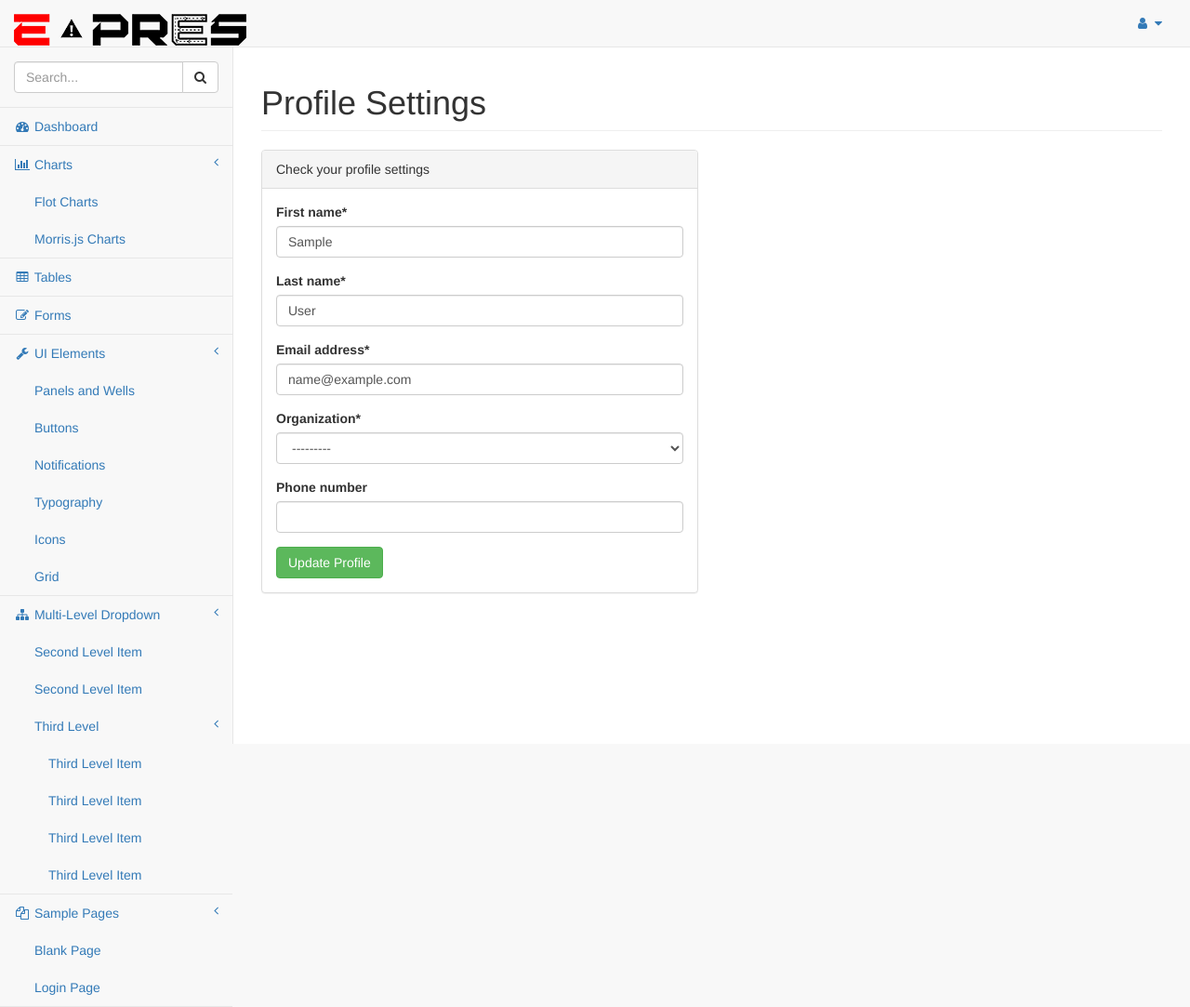
After one commit to donMichaelL/e_pres_site, a Django app: page /profile/ in a window 1280 px wide. The commit adds this page. Shown: the whole page at 93% size. Run offline with Django 3.2, Linux system fonts and the light colour scheme; the visitor is signed in with stand-in values (Sample User, id 1); some libraries are stand-ins or nearby versions.

Commit message:
User Menu Created

```diff
--- /dev/null
+++ b/e_pres/accounts/forms.py
@@ -0,0 +1,29 @@
+from django.conf import settings
+from django import forms
+from .models import UserProfile
+
+
+from django.contrib.auth.models import User
+
+class UserForm(forms.ModelForm):
+    def __init__(self, *args, **kwargs):
+        super(UserForm, self).__init__(*args, **kwargs)
+        self.fields['first_name'].required = True
+        self.fields['last_name'].required = True
+        self.fields['email'].required = True
+
+    class Meta:
+        model = User
+        fields = ['first_name', 'last_name', 'email']
+
+
+
+
+class UserProfileForm(forms.ModelForm):
+    def __init__(self, *args, **kwargs):
+        super(UserProfileForm, self).__init__(*args, **kwargs)
+        self.fields['organization'].required = True
+
+    class Meta:
+        model = UserProfile
+        exclude = ['user']
--- a/e_pres/accounts/views.py
+++ b/e_pres/accounts/views.py
@@ -1,13 +1,45 @@
 from django.shortcuts import render
 from django.views.generic import View
 from allauth.account.forms import LoginForm
+from allauth.account.views import PasswordChangeView
+from buildings.models import Building
+from .forms import UserForm, UserProfileForm
 # Create your views here.
 
 class HomepageView(View):
     def get(self, request, *args, **kwargs):
         if request.user.is_authenticated():
-            print 'Hello'
+            buildings = request.user.building_set.all()
+            context = {'buildings': buildings}
+            return render(request,'dashboard/buildings.html', context)
         else:
             form = LoginForm()
             context = {'form': form}
             return render(request, 'account/login.html', context)
+
+
+class LoginAfterPasswordChangeView(PasswordChangeView):
+    success_url = "/"
+
+
+class ProfileFormView(View):
+    def get(self, request, *args, **kwargs):
+        user_form = UserForm(instance=request.user)
+        user_profile_form = UserProfileForm(instance=request.user.userprofile)
+        context = {
+            'user_form': user_form,
+            'user_profile_form': user_profile_form
+        }
+        return render(request,'dashboard/profile.html', context)
+
+    def post(self, request, *args, **kwargs):
+        user_form = UserForm(data=request.POST, instance=request.user)
+        user_profile_form = UserProfileForm(data=request.POST, instance=request.user.userprofile)
+        if user_form.is_valid() and user_profile_form.is_valid():
+            user_form.save()
+            user_profile_form.save()
+        context = {
+                'user_form': user_form,
+                'user_profile_form': user_profile_form
+        }
+        return render(request,'dashboard/profile.html', context)
--- a/e_pres/e_pres/settings.py
+++ b/e_pres/e_pres/settings.py
@@ -130,7 +130,7 @@
 
 # Django All auth
 LOGIN_URL = '/'
-LOGIN_REDIRECT_URL = '/ '
+LOGIN_REDIRECT_URL = '/'
 ACCOUNT_AUTHENTICATION_METHOD = 'username_email'
 
 # Crispy forms
--- a/e_pres/e_pres/urls.py
+++ b/e_pres/e_pres/urls.py
@@ -17,11 +17,13 @@
 from django.conf.urls import patterns, url, include
 from django.contrib import admin
 from django.conf.urls.static import static
-from accounts.views import HomepageView
+from accounts.views import HomepageView, LoginAfterPasswordChangeView, ProfileFormView
 
 urlpatterns = [
     url(r'^$', HomepageView.as_view(), name="homepage"),
     url(r'^admin/', admin.site.urls),
+    url(r'^profile/$', ProfileFormView.as_view(), name="profile_settings"),
+    url(r'^accounts/password/change/$', LoginAfterPasswordChangeView.as_view(), name='account_change_password'),
     url(r'^accounts/', include('allauth.urls')),
 ]
 
--- a/e_pres/templates/account/base_visitor.html
+++ b/e_pres/templates/account/base_visitor.html
@@ -15,7 +15,7 @@
 <div class="container">
   <div class="row">
     <div class="col-md-4 col-md-offset-4 text-center">
-      <img src={% static 'img/logo.png' %}
+      <img src="{% static 'img/logo.png' %}">
     </div>
   </div>
   <div class="row">
--- /dev/null
+++ b/e_pres/templates/dashboard/base_logged.html
@@ -0,0 +1,162 @@
+{% extends 'base.html' %}
+{% load staticfiles %}
+
+
+{% block content %}
+<div id="wrapper">
+  <!-- Navigation -->
+  <nav class="navbar navbar-default navbar-static-top" role="navigation" style="margin-bottom: 0">
+      <div class="navbar-header">
+          <button type="button" class="navbar-toggle" data-toggle="collapse" data-target=".navbar-collapse">
+              <span class="sr-only">Toggle navigation</span>
+              <span class="icon-bar"></span>
+              <span class="icon-bar"></span>
+              <span class="icon-bar"></span>
+          </button>
+          <a class="navbar-brand" href="{% url 'homepage' %}"><img src="{% static 'img/logo.png' %}"></a>
+      </div>
+      <!-- /.navbar-header -->
+
+      <ul class="nav navbar-top-links navbar-right">
+          <li class="dropdown">
+              <a class="dropdown-toggle" data-toggle="dropdown" href="#">
+                  <i class="fa fa-user fa-fw"></i>  <i class="fa fa-caret-down"></i>
+              </a>
+              <ul class="dropdown-menu ">
+                  <li><a href="{% url 'profile_settings' %}"><i class="fa fa-user fa-fw"></i> User Profile</a>
+                  </li>
+                  <li><a href="{% url 'account_change_password' %}"><i class="fa fa-gear fa-fw"></i> Password Reset</a>
+                  </li>
+                  <li class="divider"></li>
+                  <li><a href="{% url 'account_logout' %}"><i class="fa fa-sign-out fa-fw"></i> Logout</a>
+                  </li>
+              </ul>
+              <!-- /.dropdown-user -->
+          </li>
+          <!-- /.dropdown -->
+      </ul>
+      <!-- /.navbar-top-links -->
+
+      <div class="navbar-default sidebar" role="navigation">
+          <div class="sidebar-nav navbar-collapse">
+              <ul class="nav" id="side-menu">
+                  <li class="sidebar-search">
+                      <div class="input-group custom-search-form">
+                          <input type="text" class="form-control" placeholder="Search...">
+                          <span class="input-group-btn">
+                          <button class="btn btn-default" type="button">
+                              <i class="fa fa-search"></i>
+                          </button>
+                      </span>
+                      </div>
+                      <!-- /input-group -->
+                  </li>
+                  <li>
+                      <a href="index.html"><i class="fa fa-dashboard fa-fw"></i> Dashboard</a>
+                  </li>
+                  <li>
+                      <a href="#"><i class="fa fa-bar-chart-o fa-fw"></i> Charts<span class="fa arrow"></span></a>
+                      <ul class="nav nav-second-level">
+                          <li>
+                              <a href="flot.html">Flot Charts</a>
+                          </li>
+                          <li>
+                              <a href="morris.html">Morris.js Charts</a>
+                          </li>
+                      </ul>
+                      <!-- /.nav-second-level -->
+                  </li>
+                  <li>
+                      <a href="tables.html"><i class="fa fa-table fa-fw"></i> Tables</a>
+                  </li>
+                  <li>
+                      <a href="forms.html"><i class="fa fa-edit fa-fw"></i> Forms</a>
+                  </li>
+                  <li>
+                      <a href="#"><i class="fa fa-wrench fa-fw"></i> UI Elements<span class="fa arrow"></span></a>
+                      <ul class="nav nav-second-level">
+                          <li>
+                              <a href="panels-wells.html">Panels and Wells</a>
+                          </li>
+                          <li>
+                              <a href="buttons.html">Buttons</a>
+                          </li>
+                          <li>
+                              <a href="notifications.html">Notifications</a>
+                          </li>
+                          <li>
+                              <a href="typography.html">Typography</a>
+                          </li>
+                          <li>
+                              <a href="icons.html"> Icons</a>
+                          </li>
+                          <li>
+                              <a href="grid.html">Grid</a>
+                          </li>
+                      </ul>
+                      <!-- /.nav-second-level -->
+                  </li>
+                  <li>
+                      <a href="#"><i class="fa fa-sitemap fa-fw"></i> Multi-Level Dropdown<span class="fa arrow"></span></a>
+                      <ul class="nav nav-second-level">
+                          <li>
+                              <a href="#">Second Level Item</a>
+                          </li>
+                          <li>
+                              <a href="#">Second Level Item</a>
+                          </li>
+                          <li>
+                              <a href="#">Third Level <span class="fa arrow"></span></a>
+                              <ul class="nav nav-third-level">
+                                  <li>
+                                      <a href="#">Third Level Item</a>
+                                  </li>
+                                  <li>
+                                      <a href="#">Third Level Item</a>
+                                  </li>
+                                  <li>
+                                      <a href="#">Third Level Item</a>
+                                  </li>
+                                  <li>
+                                      <a href="#">Third Level Item</a>
+                                  </li>
+                              </ul>
+                              <!-- /.nav-third-level -->
+                          </li>
+                      </ul>
+                      <!-- /.nav-second-level -->
+                  </li>
+                  <li>
+                      <a href="#"><i class="fa fa-files-o fa-fw"></i> Sample Pages<span class="fa arrow"></span></a>
+                      <ul class="nav nav-second-level">
+                          <li>
+                              <a href="blank.html">Blank Page</a>
+                          </li>
+                          <li>
+                              <a href="login.html">Login Page</a>
+                          </li>
+                      </ul>
+                      <!-- /.nav-second-level -->
+                  </li>
+              </ul>
+          </div>
+          <!-- /.sidebar-collapse -->
+      </div>
+      <!-- /.navbar-static-side -->
+  </nav>
+
+
+
+
+  <div id="page-wrapper">
+    <div class="row">
+      <div class="col-lg-12">
+          <h1 class="page-header">{% block main_header %}{% endblock %}</h1>
+      </div>
+    </div>
+    {% block main_content %}
+
+    {% endblock %}
+  </div>
+</div>
+{% endblock %}
--- /dev/null
+++ b/e_pres/templates/dashboard/profile.html
@@ -0,0 +1,31 @@
+{% extends 'dashboard/base_logged.html' %}
+{% load crispy_forms_tags %}
+
+
+
+{% block title %}Profile Settings {% endblock %}
+{% block main_header %}Profile Settings{% endblock %}
+
+{% block main_content %}
+<div class="row">
+  <div class="col-xs-6">
+    <div class="panel panel-default">
+      <div class="panel-heading">
+        Check your profile settings
+      </div>
+      <div class="panel-body">
+        <div class="row">
+          <div class="col-lg-12">
+            <form method="POST" action="{% url 'profile_settings' %}" class="password_change">  {% csrf_token %}
+              {{user_form  | crispy}}
+              {{user_profile_form | crispy}}
+              <button type="submit" class="btn btn-success" name="action">Update Profile</button>
+            </form>
+          </div>
+    </div>
+  </div>
+</div>
+
+
+
+{% endblock %}
```
Also changed, not shown: e_pres/templates/account/logout.html (added, +18 -0 lines), e_pres/templates/account/password_change.html (added, +30 -0 lines), e_pres/templates/dashboard/buildings.html (+3 -4 lines).
